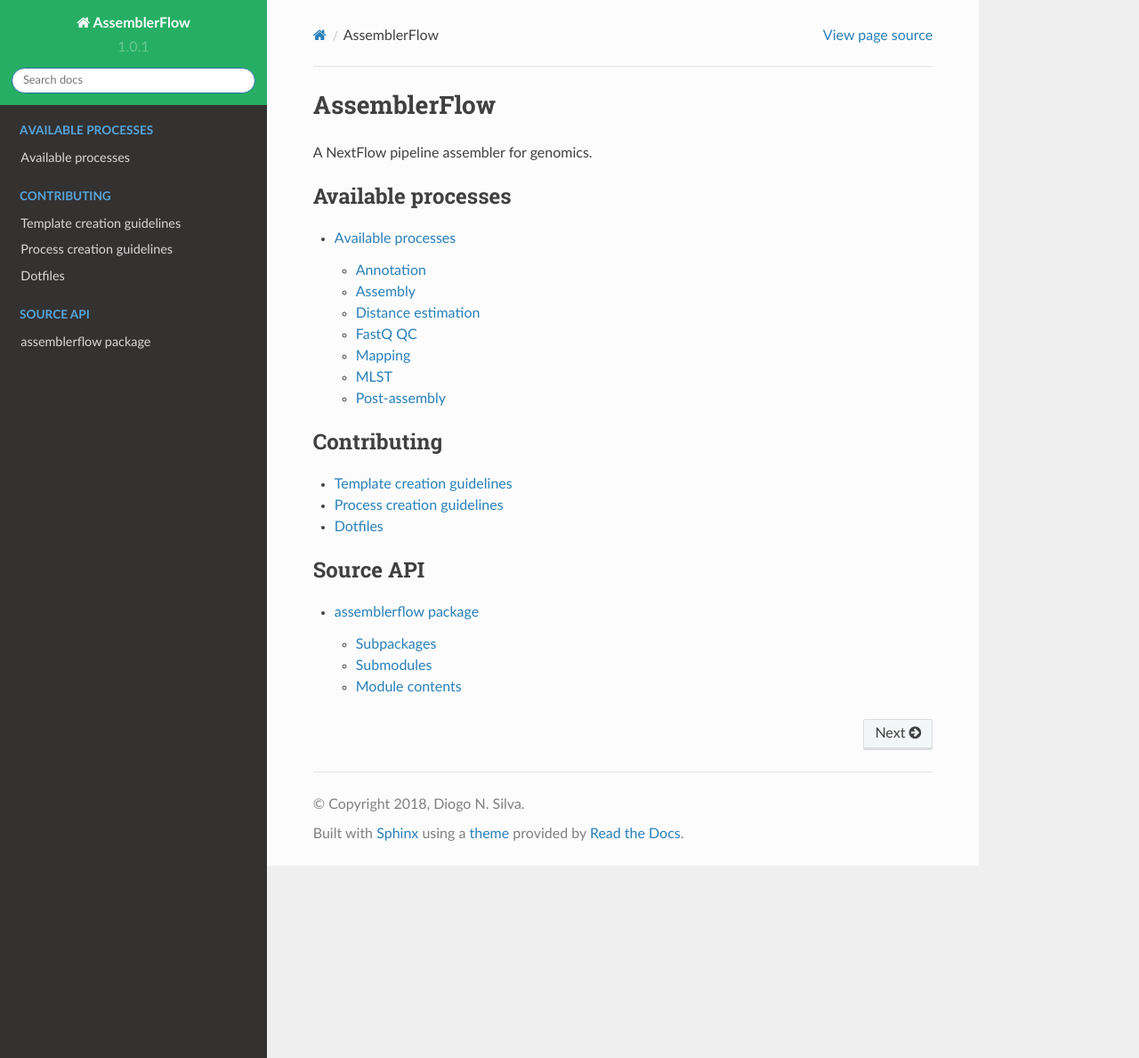
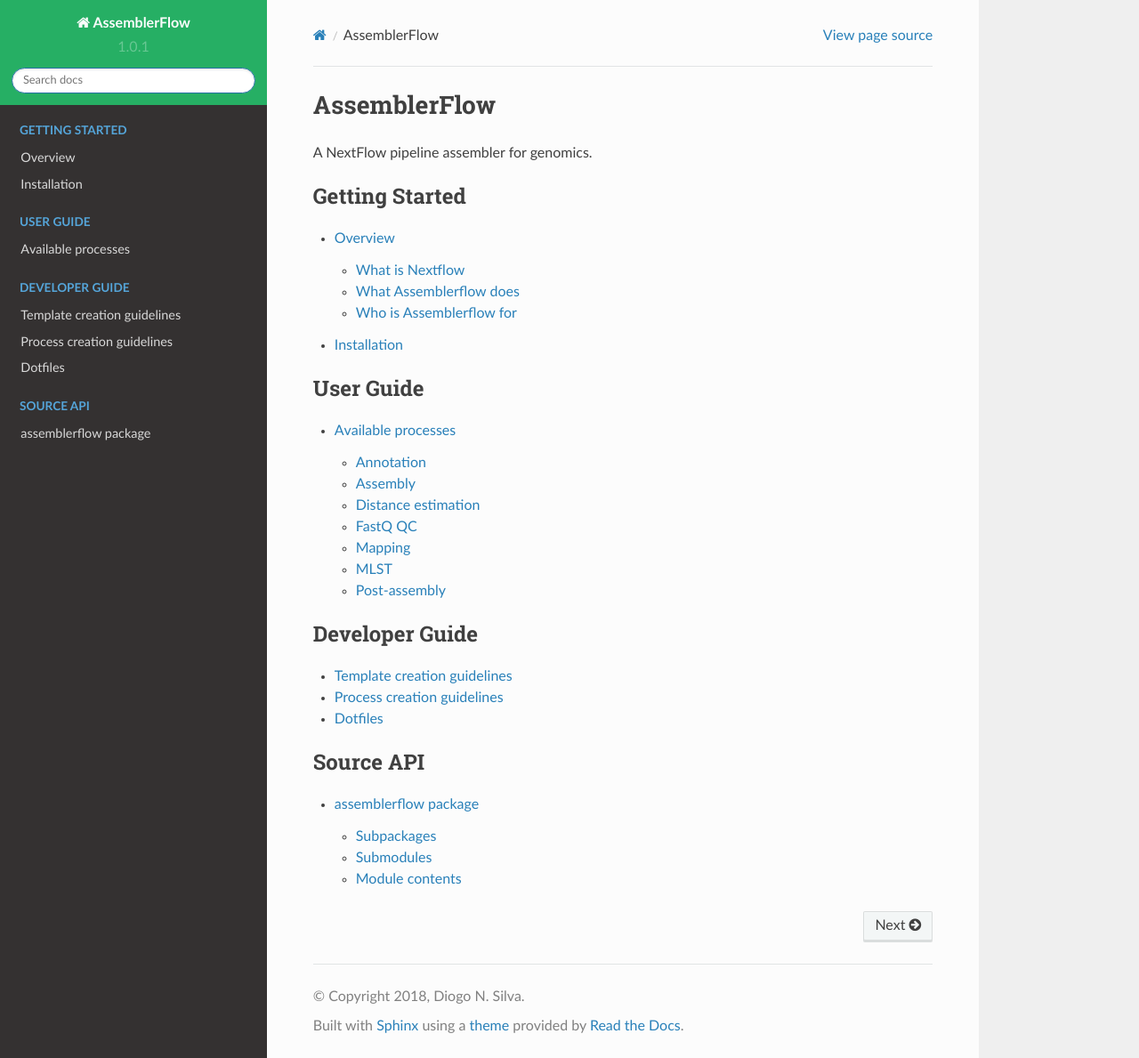
Before and after one commit to assemblerflow/flowcraft, a Sphinx documentation site: the page built from docs/index.rst, in a window 1280 px wide and 1189 px high. Shown: the whole window at 89% size. Built offline with Sphinx 7.4.7 and the Read the Docs theme 2.0.0, drawn with Linux system fonts in a browser that asks for light colours; some of the changed lines change nothing that is shown.

Commit message:
Added overview docs

```diff
--- /dev/null
+++ b/docs/getting_started/installation.rst
@@ -0,0 +1,2 @@
+Installation
+------------
--- /dev/null
+++ b/docs/getting_started/overview.rst
@@ -0,0 +1,97 @@
+Overview
+========
+
+Assemblerflow is an assembler of pipelines written in  nextflow_ for several
+analyses of genomic data.
+
+What is Nextflow
+::::::::::::::::
+
+If you do not know nextflow, be sure to check it out. It's an awesome
+framework based on the dataflow programming model used for building
+parallelized, scalable and reproducible workflows using software containers.
+It provides an abstraction layer between the execution and the logic of the
+pipeline, which means that the same pipeline code can be executed in
+multiple platforms, such as SLURM, SGE, etc. These are quite attractive features
+since genomic pipelines are increasingly executed on large computer clusters
+to handle large volumes of data and/or tasks. Moreover, portability and
+reproducibility are becoming central pillars in modern data science.
+
+What Assemblerflow does
+:::::::::::::::::::::::
+
+Assemblerflow is a python engine that automatically builds nextflow pipelines
+by assembling pre-made ready-to-use components. These components are modular
+pieces of software or scripts, such as ``fastqc``, ``trimmomatic``, ``spades``,
+etc, that are written for nextflow and have a set of attributes, such as
+input and output types, parameters, directives, etc. This modular nature
+allows them to be freely connected as long as they respect some basic rules,
+such as the input type of a component must match with the output type of
+the preceding component. In this way, portions of nextflow pipelines can be
+written only once, and then freely used to create any number of pipeline
+variations. Moreover, each component is associated with a docker image,
+which means that there is no need to install any dependencies at all and
+all software runs on a transparent and reliable box.
+To illustrate:
+
+- A linear genome assembly pipeline can be easily built using assemblerflow
+  with the following pipeline string::
+
+    trimmomatic fastqc spades
+
+Which will generate all the necessary files to run the nextflow
+pipeline on any linux system that has nextflow and a container engine.
+
+- You can easily add more components to perform assembly polishing::
+
+    trimmomatic fastqc spades pilon
+
+- If a new assembler comes along and you want to switch that component in the
+  pipeline, its as easy as replacing ``spades`` (or any other component)::
+
+    trimmomatic fastqc skesa pilon
+
+- And you can also fork the output of a component into multiple ones. For
+  instance, we could annotate the resulting assemblies with multiple software::
+
+    trimmomatic fastqc spades pilon (abricate | prokka)
+
+- Or fork the execution of a pipeline early on to compare different software::
+
+    trimmomatic fastqc (spades pilon | skesa pilon)
+
+This will fork the output of ``fastqc`` into ``spades`` and ``skesa``, and
+the pipeline will proceed independently in these two new 'lanes'.
+
+- Directives for each process can be dynamically set when building the pipeline,
+  such as the cpu/RAM usage or the software version::
+
+    trimmomatic={'cpus':'4'} fastqc={'version':'0.11.5'} skesa={'memory':'10GB'} pilon (abricate | prokka)
+
+- And extra input can be directly inserted in any part of the pipeline. For
+  example, it is possible to assemble genomes from both fastq files and SRR
+  accessions (downloaded from public databases)::
+
+    download_reads trimmomatic={'extra_input':'reads'} fastqc skesa pilon
+
+This pipeline can be executed by providing a file with accession numbers
+(``--accessions`` parameter by default) **and** fastq reads, using the
+``--reads`` parameter.
+
+
+Who is Assemblerflow for
+::::::::::::::::::::::::
+
+Assemblerflow can be useful for bioinformaticians of varied levels of expertise
+that need to executed genomic pipelines often and potentially in different
+platforms. Building and executing pipelines requires no programming knowledge
+but familiarization with nextflow is highly recommended to take full advantage
+of the generated pipelines.
+
+At the moment, the available pre-made processes are mainly focused on
+bacterial genome assembly simply because that was how we started.
+However, our goal is to expand the library of existing components to other
+commonly used tools in the field of genomics and to widen the applicability
+and usefulness of assemblerflow pipelines.
+
+.. _nextflow: https://www.nextflow.io/
--- a/docs/index.rst
+++ b/docs/index.rst
@@ -8,19 +8,28 @@
 
 A NextFlow pipeline assembler for genomics.
 
-.. _Processes:
+.. _Getting Started:
 
 .. toctree::
    :maxdepth: 3
-   :caption: Available processes
+   :caption: Getting Started
+
+   getting_started/overview
+   getting_started/installation
+
+.. _User Guide:
+
+.. toctree::
+   :maxdepth: 3
+   :caption: User Guide
 
    available_processes
 
-.. _Contributing:
+.. _Developer Guide:
 
 .. toctree::
    :maxdepth: 1
-   :caption: Contributing
+   :caption: Developer Guide
 
    create_template
    create_process
```
